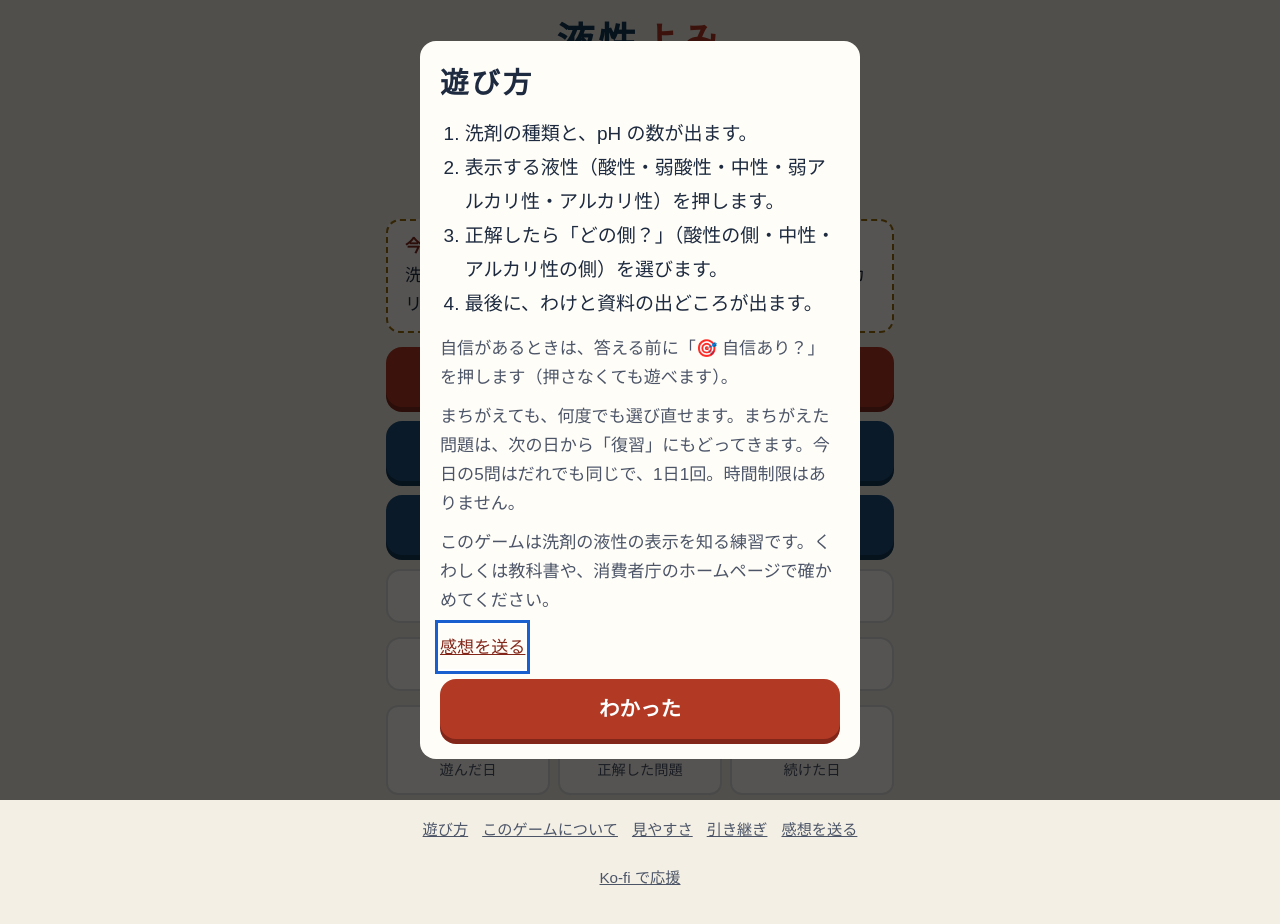
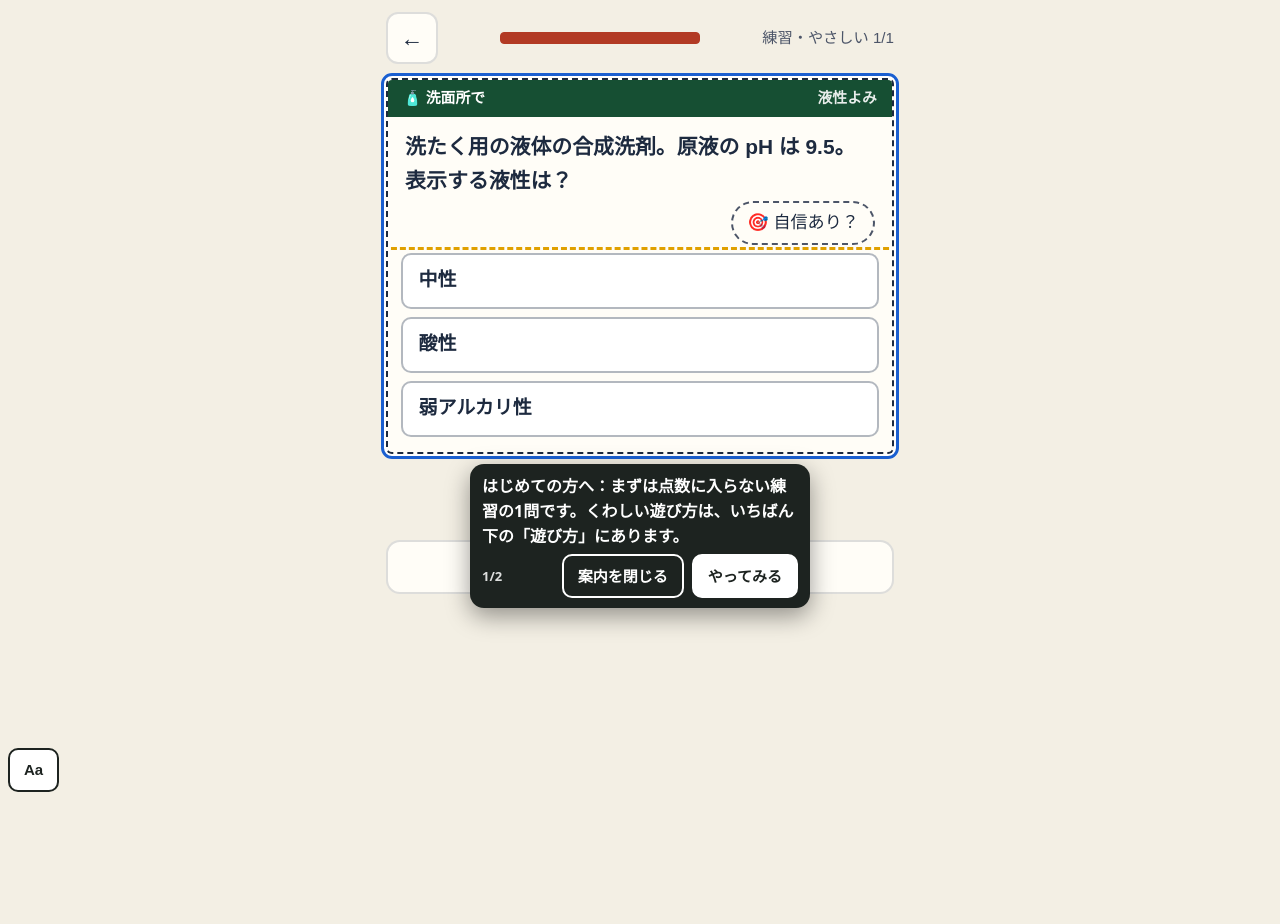
Before and after one commit to satou-aaaaa/ekisei-yomi, a plain HTML site: page index.html in a window 1280 px wide. After the commit the page ends 800 px from the top, so only its background shows below. Drawn offline with Linux system fonts and the light colour scheme; a web font is replaced by a local one.

Commit message:
ひな形の共通部品を写す（shared-workflows 67f7985） (#6)
Co-authored-by: template-sync <41898283+github-actions[bot]@users.noreply.github.com>

```diff
--- a/index.html
+++ b/index.html
@@ -346,7 +346,8 @@ html.a11y-say body{padding-bottom:calc(64px + env(safe-area-inset-bottom,0px))!i
 //      （incidents/2026-11-21-hand-copied-helpers-drift.md）。
 //      あわせて、はじめて遊ぶ人への案内（吹き出し Core.coach）を足した。長い「遊び方」の窓の代わりに、練習の1問を遊びながら
 //      その場で一言ずつ教える（NN/g「Mobile Instructional Overlays」・Andersen ほか CHI 2012「The Impact of Tutorials on Games of Varying Complexity」）。
-//   3: 2026-11-22 吹き出しを出しているあいだ 0.4 秒ごとに場所を測り直す（古い場所に残って押す所を隠すことがあった）。ボタンの字を「案内を閉じる」に
+//   3: 2026-11-22 吹き出しを出しているあいだ 0.4 秒ごとに場所を測り直す（古い場所に残って押す所を隠すことがあった）。ボタンの字を「案内を閉じる」に。
+//      段の wait（その所が出るまで待つ）を足した。全ゲームの「はじめての練習」を sync-template の migrateFirstPlay が足すため
 //   2: 2026-11-22 感想フォームのゲーム名を、渡さなければ題（<title>）から入れる。sync-template が全ゲームを game-core に切り替える（migrateCore）ため
 // 決まり: 外へ通信しない。ゲームの関数の名前（toast・buzz など）は上書きしない（Core.toast などで呼ぶ）。
 (function () {
@@ -432,6 +433,7 @@ html.a11y-say body{padding-bottom:calc(64px + env(safe-area-inset-bottom,0px))!i
   //   sel   …… 吹き出しを付ける所。まだ画面に無いあいだは待つ（ゲームが画面を作り直しても付け直す）
   //   until …… その所が画面に出たら次へ進む（答えた・正解した など）。無ければ sel を押したら次へ
   //   button …… 押すと次へ進むボタンの字（読むだけの吹き出し）
+  //   wait  …… その所が画面に出るまで、この吹き出しは出さずに待つ（答えたあとにだけ「次へ」を指す など）
   //   pos   …… "below"（既定）か "above"。その側に場所が無ければ、ページを少し動かして場所を空ける（読む所を隠さないため）
   // 吹き出しは押す所を隠さない（上か下の空いたほうに出す）。「案内を閉じる」と Esc でいつでもやめられる。
   const coach = (() => {
@@ -466,7 +468,7 @@ html.a11y-say body{padding-bottom:calc(64px + env(safe-area-inset-bottom,0px))!i
       while (steps && i < steps.length && steps[i].until && find(steps[i].until)) i++;
       if (!steps) return;
       if (i >= steps.length) return stop(true);
-      const st = steps[i], el = find(st.sel);
+      const st = steps[i], el = st.wait && !find(st.wait) ? null : find(st.sel);
       if (!el) { box.hidden = true; mark(null); return; }
       box.hidden = false; mark(el);
       const fresh = shown !== i;
@@ -836,7 +838,7 @@ function home() {
   $("go-cal").onclick = () => cal();
   $("go-ach").onclick = achView;
   bindFooter();
-  if (!s.tut) openHow();
+  if (!s.tut) firstPlay();
 }
 function practiceMenu() {
   app.innerHTML = `<header><button class="icon" id="back" aria-label="もどる">←</button><h1>練習<small>今日の記録には入りません（洗剤の手帳には載ります）</small></h1></header>
@@ -847,6 +849,27 @@ function practiceMenu() {
   document.querySelectorAll(".lv button").forEach((b) => (b.onclick = () => startRun("p", +b.dataset.t)));
   bindFooter(); toTop();
 }
+// first-play:begin（shared-workflows の scripts/sync-template.mjs が足した。直すときはひな形を直す）
+// はじめての人：長い「遊び方」の窓を出さず、点数に入らない練習の1問を遊びながら、吹き出しで一言ずつ教える（game-core の Core.coach）。
+// 「見た」は始めたその場で残す（途中でやめても、次からはふつうに始まる。くわしい遊び方はいつでもいちばん下の「遊び方」から）
+const FIRST_STEPS = [
+  { sel: "#choices", button: "やってみる", text: "はじめての方へ：まずは点数に入らない練習の1問です。くわしい遊び方は、いちばん下の「遊び方」にあります。" },
+  { sel: "#next", wait: ".verdict", text: "できました。わけを読んだら、ここを押して進みます。" },
+];
+function firstPlay() {
+  save((s) => { s.tut = true; });
+  // 練習の入り口を開いて、いちばん上（いちばんやさしい）を押す。無ければ前の形（遊び方の窓）にもどす
+  practiceMenu();
+  const b = document.querySelector(".lv button");
+  if (!window.Core || !Core.coach || !b) { home(); return openHow(); }
+  b.click();
+  // 練習は1問だけにする（数を減らしてから描き直す）
+  save((s) => { const r = s.runs && s.runs.p; if (r && Array.isArray(r.list)) r.list = r.list.slice(0, 1); });
+  play();
+  // 案内を閉じた（Esc も）ら、1問の練習の途中経過を残さずにホームへ（ふだんの練習の「続きから」を出さない）
+  Core.coach.start(FIRST_STEPS, { home, onEnd: (done) => { if (done === false) { save((s) => { const r = s.runs && s.runs.p; if (r && !(r.res || []).length) delete s.runs.p; }); home(); } } });
+}
+// first-play:end
 function startRun(mode, opt) {
   const k = todayKey(); let ng = false;
   save((s) => {
```
Also changed, not shown: qa/run.mjs (+6 -5 lines).
